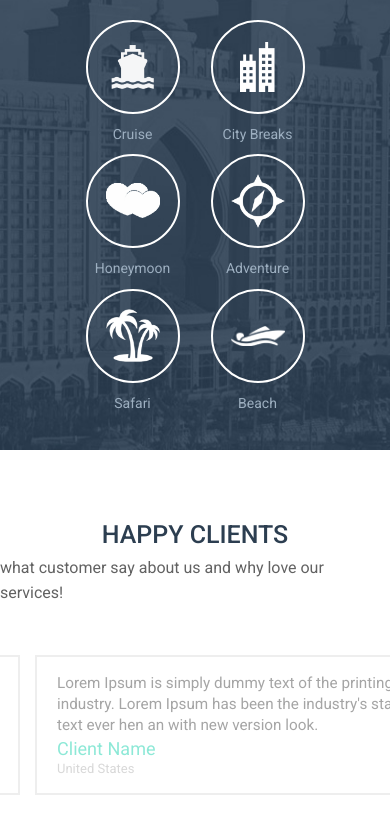
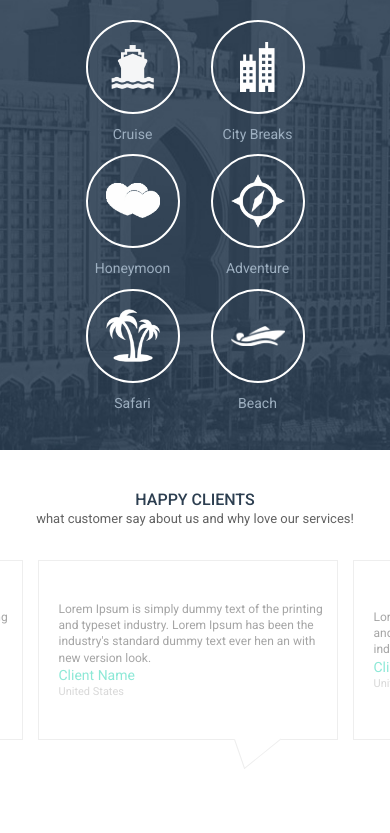
Before and after one commit to marinakatruk/voyage, a plain HTML site: page index.html in a window 390 px wide. Shown: the part 1354-2187 px from the top of the page. After the commit the page ends 2164 px from the top, so only its background shows below. Drawn offline with Linux system fonts and the light colour scheme.

Commit message:
add media to reviews

```diff
--- a/css/reviews.css
+++ b/css/reviews.css
@@ -120,3 +120,150 @@
     border-width: 2px 0 0 2px;
     transform: rotate(217deg);
 }
+
+@media (max-width: 1170px) {
+    .reviews__content {
+        font-size: 14px;
+    }
+
+    .reviews__client {
+        font-size: 16px;
+    }
+
+    .reviews__country {
+        font-size: 12px;
+    }
+
+    .reviews__item {
+        width: 450px;
+        height: 120px;
+        border: 1px solid #eeeeee;
+    }
+
+    .reviews__item::after {
+        top: 83%;
+        width: 30px;
+        height: 40px;
+        border-width: 1px 0 0 1px;
+        transform: rotate(261deg) skew(30deg, -10deg);
+    }
+
+    .reviews__item:hover {
+        border: 1px solid #dedede;
+        box-shadow: inset 0 4px 0 0 #1dd2af;
+    }
+
+    .reviews__item:hover::after {
+        top: 90%;
+        width: 35px;
+        height: 25px;
+        border-width: 1px 0 0 1px;
+        transform: rotate(216deg);
+    }
+
+    .reviews__items {
+        margin-bottom: 120px;
+    }
+
+    .reviews__item:first-child {
+        margin-left: 100px;
+    }
+}
+
+@media (max-width: 750px) {
+    .reviews__title {
+        font-size: 20px;
+        margin-top: 50px;
+    }
+
+    .reviews__text {
+        font-size: 14px;
+        margin-top: 0;
+    }
+
+    .reviews__items {
+        margin: 30px 0 90px;
+    }
+
+    .reviews__content {
+        font-size: 12px;
+    }
+
+    .reviews__client {
+        font-size: 14px;
+    }
+
+    .reviews__country {
+        font-size: 11px;
+    }
+
+    .reviews__item {
+        width: 300px;
+        height: 180px;
+        border: 1px solid #eeeeee;
+    }
+
+    .reviews__item::after {
+        top: 89%;
+    }
+
+    .reviews__item:hover::after {
+        top: 93%;
+    }
+}
+
+@media (max-width: 550px) {
+    .reviews__item:first-child {
+        margin-left: 0;
+    }
+
+    .reviews__title {
+        font-size: 16px;
+        margin-top: 40px;
+    }
+
+    .reviews__text {
+        font-size: 13px;
+    }
+
+    .reviews__items {
+        margin-bottom: 70px;
+    }
+}
+
+@media (max-width: 320px) {
+    .reviews__text {
+        width: 300px;
+        text-align: center;
+    }
+
+    .reviews__item:first-child {
+        margin-left: 14px;
+    }
+
+    .reviews__item {
+        border: 1px solid #dedede;
+        box-shadow: inset 0 4px 0 0 #1dd2af;
+    }
+
+    .reviews__item::after {
+        top: 93%;
+        width: 35px;
+        height: 25px;
+        border: solid #dedede;
+        border-width: 1px 0 0 1px;
+        transform: rotate(216deg);
+    }
+
+    .reviews__content {
+        opacity: 1;
+    }
+
+    .reviews__client {
+        opacity: 1;
+    }
+
+    .reviews__country {
+        opacity: 1;
+    }
+}
```
